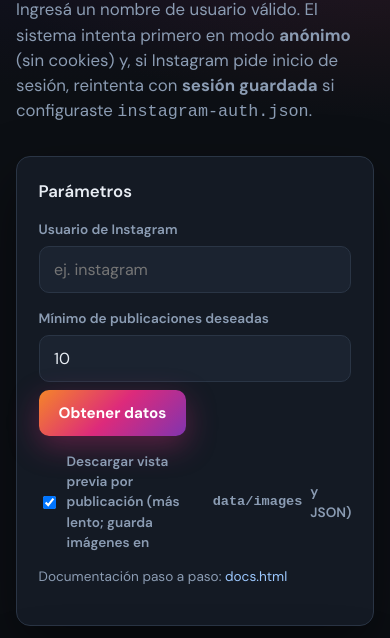
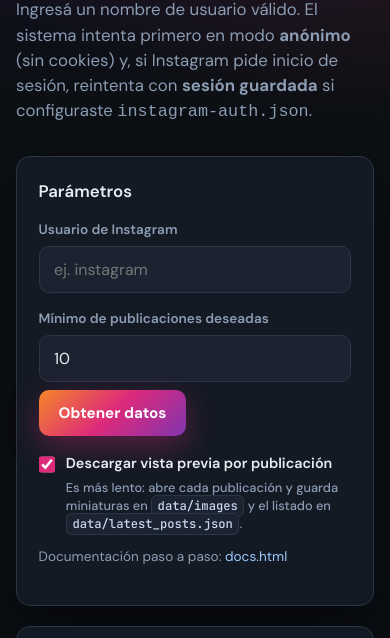
Before and after one commit to CheffoPiu/webscraping, a website: page public/index.html in a window 390 px wide. Shown: the part 133-771 px from the top of the page. Drawn offline with Linux system fonts and the light colour scheme.

Commit message:
feat(ui): enhance fetch media option with improved styling and structure
- Added new styles for the fetch media option, including layout and typography adjustments.
- Updated the checkbox label to a more structured format with title and description for better user experience.
- Ensured responsive design and improved visual clarity for the media fetching feature.

```diff
--- a/public/index.html
+++ b/public/index.html
@@ -210,6 +210,55 @@
         margin-top: 0.85rem;
         font-size: 0.85rem;
         color: var(--muted);
+      }
+
+      .fetch-option {
+        display: flex;
+        align-items: flex-start;
+        gap: 0.65rem;
+        margin-top: 1.1rem;
+        cursor: pointer;
+        max-width: 100%;
+      }
+
+      .fetch-option input[type="checkbox"] {
+        width: 1.05rem;
+        height: 1.05rem;
+        margin: 0.2rem 0 0;
+        flex-shrink: 0;
+        accent-color: #dd2a7b;
+        cursor: pointer;
+      }
+
+      .fetch-option-body {
+        display: flex;
+        flex-direction: column;
+        gap: 0.35rem;
+        min-width: 0;
+        line-height: 1.4;
+      }
+
+      .fetch-option-title {
+        font-weight: 600;
+        font-size: 0.9rem;
+        color: var(--text);
+      }
+
+      .fetch-option-desc {
+        font-weight: 500;
+        font-size: 0.8rem;
+        color: var(--muted);
+        overflow-wrap: anywhere;
+      }
+
+      .fetch-option-desc code {
+        font-family: "JetBrains Mono", monospace;
+        font-size: 0.76rem;
+        padding: 0.12rem 0.35rem;
+        border-radius: 6px;
+        background: var(--elevated);
+        border: 1px solid var(--border);
+        color: #c8d8f0;
       }
 
       .toolbar {
@@ -520,11 +569,17 @@
               <input id="minPosts" name="minPosts" type="number" min="1" max="30" value="10" />
               <button class="primary" type="submit" id="btn">Obtener datos</button>
             </div>
-            <label
-              style="margin-top: 1rem; display: flex; align-items: center; gap: 0.5rem; cursor: pointer; font-weight: 600; color: var(--muted)"
-            >
-              <input id="fetchMedia" name="fetchMedia" type="checkbox" checked style="width: auto; min-width: auto" />
-              Descargar vista previa por publicación (más lento; guarda imágenes en <code>data/images</code> y JSON)
+            <label class="fetch-option" for="fetchMedia">
+              <input id="fetchMedia" name="fetchMedia" type="checkbox" checked />
+              <span class="fetch-option-body">
+                <span class="fetch-option-title">Descargar vista previa por publicación</span>
+                <span class="fetch-option-desc">
+                  Es más lento: abre cada publicación y guarda miniaturas en
+                  <code>data/images</code>
+                  y el listado en
+                  <code>data/latest_posts.json</code>.
+                </span>
+              </span>
             </label>
             <p class="hint">
               Documentación paso a paso:
```
